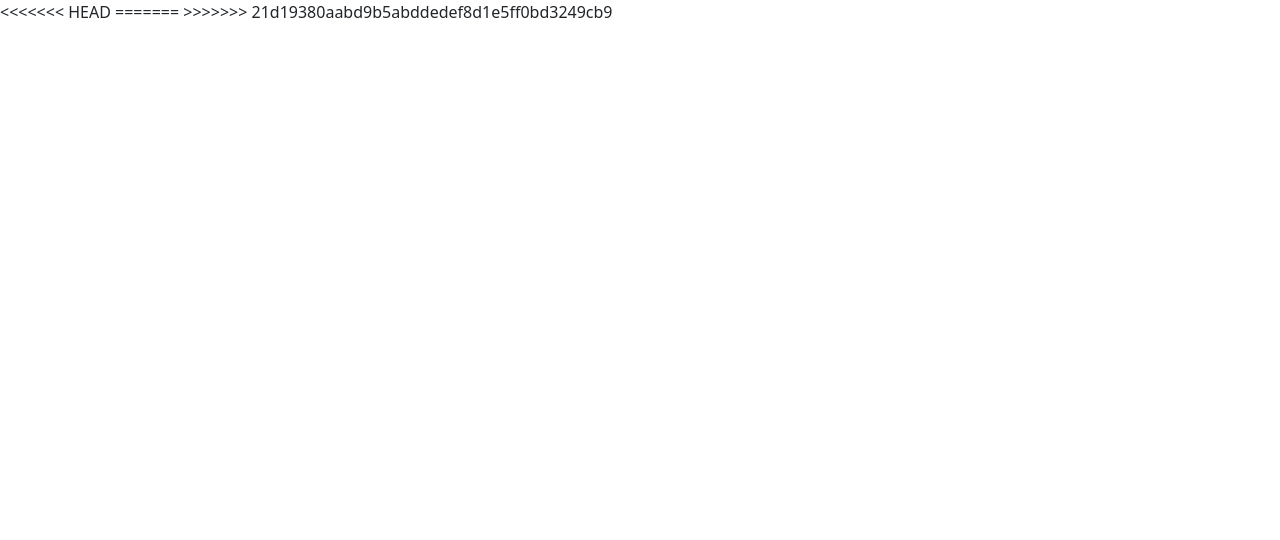
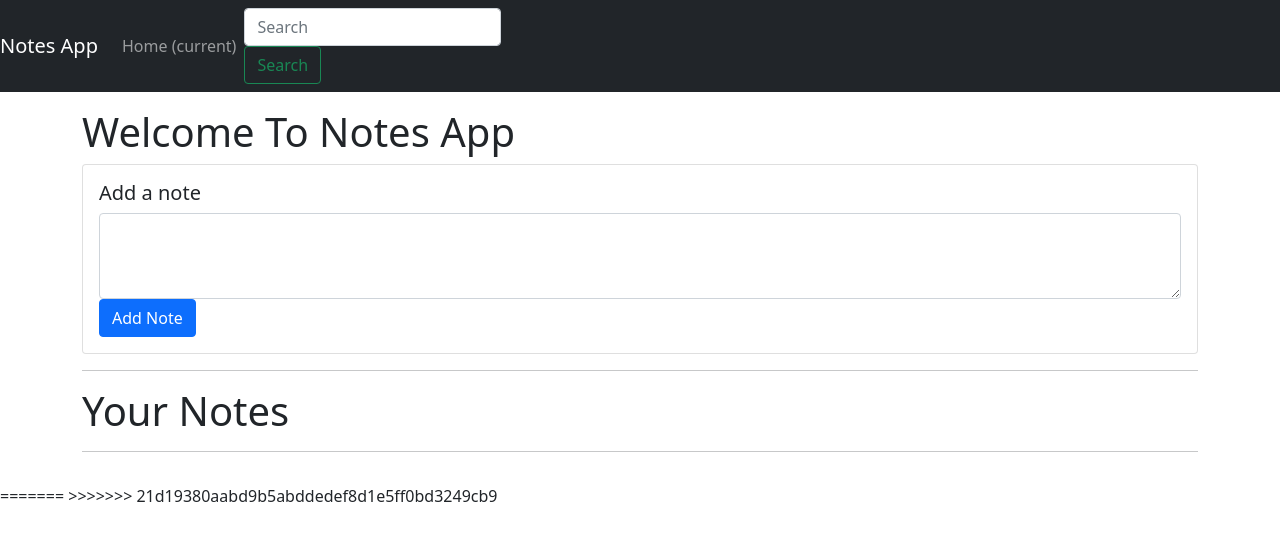
Before and after one commit to Sousam2002/notes-app, a plain HTML site: page notes-app.html in a window 1280 px wide. Drawn offline with nearby package versions, Linux system fonts and the light colour scheme.

Commit message:
Work in Progress

```diff
--- a/notes-app.html
+++ b/notes-app.html
@@ -1,6 +1,6 @@
-<<<<<<< HEAD
 <!DOCTYPE html>
 <html>
+
 <head>
 
 
@@ -15,10 +15,47 @@
 
 <body>
 
-    <script src="https://cdn.jsdelivr.net/npm/@popperjs/core@2.6.0/dist/umd/popper.min.js" integrity="sha384-KsvD1yqQ1/1+IA7gi3P0tyJcT3vR+NdBTt13hSJ2lnve8agRGXTTyNaBYmCR/Nwi" crossorigin="anonymous"></script>
-    <script src="https://cdn.jsdelivr.net/npm/bootstrap@5.0.0-beta2/dist/js/bootstrap.min.js" integrity="sha384-nsg8ua9HAw1y0W1btsyWgBklPnCUAFLuTMS2G72MMONqmOymq585AcH49TLBQObG" crossorigin="anonymous"></script>
-    <link href="https://cdn.jsdelivr.net/npm/bootstrap@5.0.0-beta2/dist/css/bootstrap.min.css" rel="stylesheet" integrity="sha384-BmbxuPwQa2lc/FVzBcNJ7UAyJxM6wuqIj61tLrc4wSX0szH/Ev+nYRRuWlolflfl" crossorigin="anonymous">
-    <script src="https://cdn.jsdelivr.net/npm/bootstrap@5.0.0-beta2/dist/js/bootstrap.bundle.min.js" integrity="sha384-b5kHyXgcpbZJO/tY9Ul7kGkf1S0CWuKcCD38l8YkeH8z8QjE0GmW1gYU5S9FOnJ0" crossorigin="anonymous"></script>
+
+
+    <nav class="navbar navbar-expand-lg navbar-dark bg-dark">
+        <a class="navbar-brand" href="#">Notes App</a>
+        <button class="navbar-toggler" type="button" data-toggle="collapse" data-target="#navbarSupportedContent" aria-controls="navbarSupportedContent" aria-expanded="false" aria-label="Toggle navigation">
+                    <span class="navbar-toggler-icon"></span>
+                </button>
+
+        <div class="collapse navbar-collapse" id="navbarSupportedContent">
+            <ul class="navbar-nav mr-auto">
+                <li class="nav-item active">
+                    <a class="nav-link" href="#">Home <span class="sr-only">(current)</span></a>
+                </li>
+
+            </ul>
+            <form class="form-inline my-2 my-lg-0">
+                <input class="form-control mr-sm-2" id="searchTxt" type="search" placeholder="Search" aria-label="Search">
+                <button class="btn btn-outline-success my-2 my-sm-0" type="submit">Search</button>
+            </form>
+        </div>
+    </nav>
+
+
+    <div class="container my-3">
+        <h1>Welcome To Notes App</h1>
+        <div class="card">
+            <div class="card-body">
+                <h5 class="card-title">Add a note</h5>
+                <div class="form-group">
+                    <textarea class="form-control" id="addTxt" rows="3"></textarea>
+                </div>
+                <button class="btn btn-primary" id="addBtn">Add Note</button>
+            </div>
+        </div>
+        <hr>
+        <h1>Your Notes</h1>
+        <hr>
+        <div id="notes" class="row container-fluid"> </div>
+    </div>
+
+
 </body>
 
 
@@ -48,6 +85,7 @@
 =======
 <!DOCTYPE html>
 <html>
+
 <head>
 
 
@@ -93,4 +131,5 @@
 
 
 >>>>>>> 21d19380aabd9b5abddedef8d1e5ff0bd3249cb9
+
 </html>
--- /dev/null
+++ b/style.css
@@ -0,0 +1,66 @@
+body {
+    margin: 0;
+    padding: 0;
+    font-family: sans-serif;
+    background: url(background.png) no-repeat;
+    background-size: cover;
+}
+
+.login-box {
+    background-color: white;
+    width: 300px;
+    position: absolute;
+    top: 50%;
+    left: 50%;
+    transform: translate(-50%, -50%);
+    color: black;
+    padding: 16px;
+    border-radius: 16px;
+}
+
+.login-box h1 {
+    float: left;
+    font-size: 40px;
+    border-bottom: 6px solid #4caf50;
+    margin-bottom: 50px;
+    padding: 13px 0;
+}
+
+.textbox {
+    width: 100%;
+    overflow: hidden;
+    font-size: 20px;
+    padding: 8px 0;
+    margin: 8px 0;
+    border-bottom: 1px solid #4caf50;
+}
+
+.textbox i {
+    width: 26px;
+    float: left;
+    text-align: center;
+}
+
+.textbox input {
+    border: none;
+    outline: none;
+    background: none;
+    color: black;
+    font-size: 18px;
+    width: 80%;
+    float: left;
+    margin: 0 10px;
+    border-radius: 16px;
+}
+
+.btn {
+    width: 100%;
+    background: black;
+    border: 2px solid #4caf50;
+    color: white;
+    padding: 5px;
+    font-size: 18px;
+    cursor: pointer;
+    margin: 12px 0;
+    border-radius: 12px;
+}
```
Also changed, not shown: Login.html (+6 -1 lines). Lines whose indentation alone changed are shown as unchanged.
